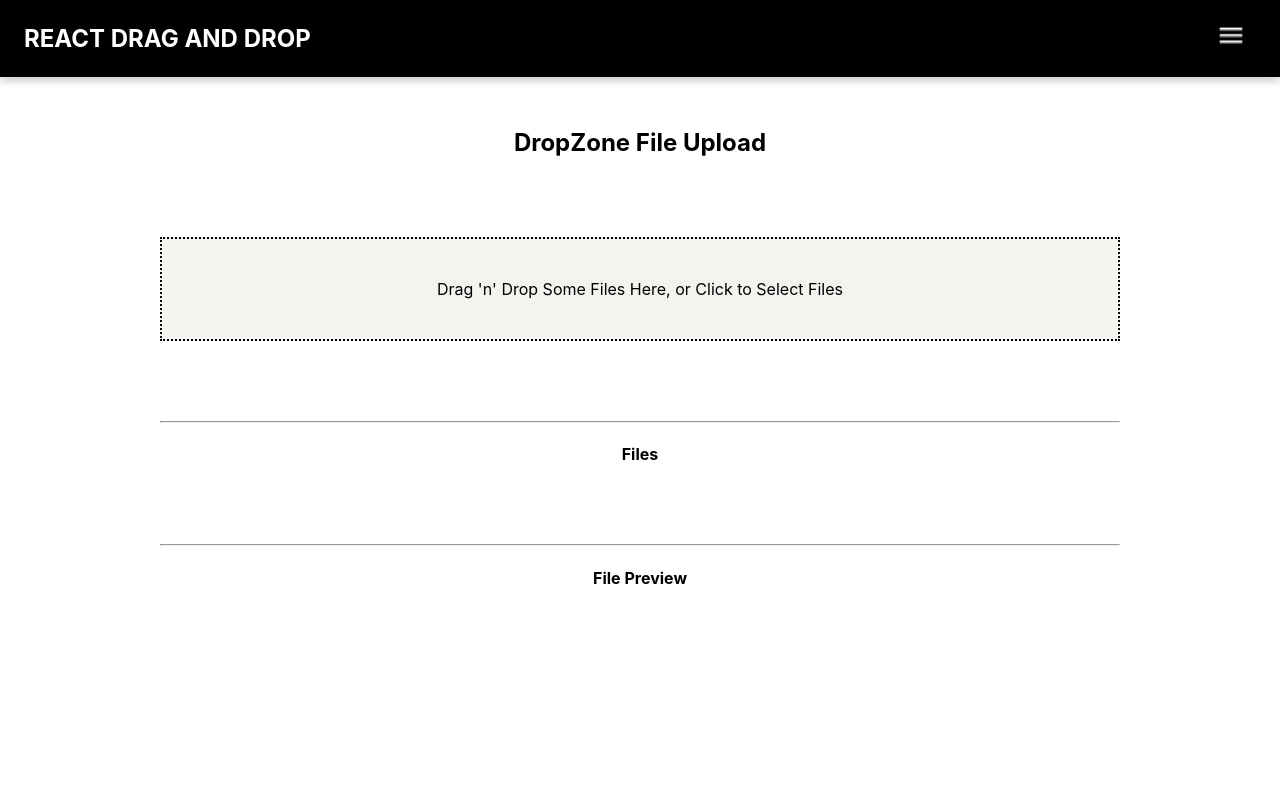
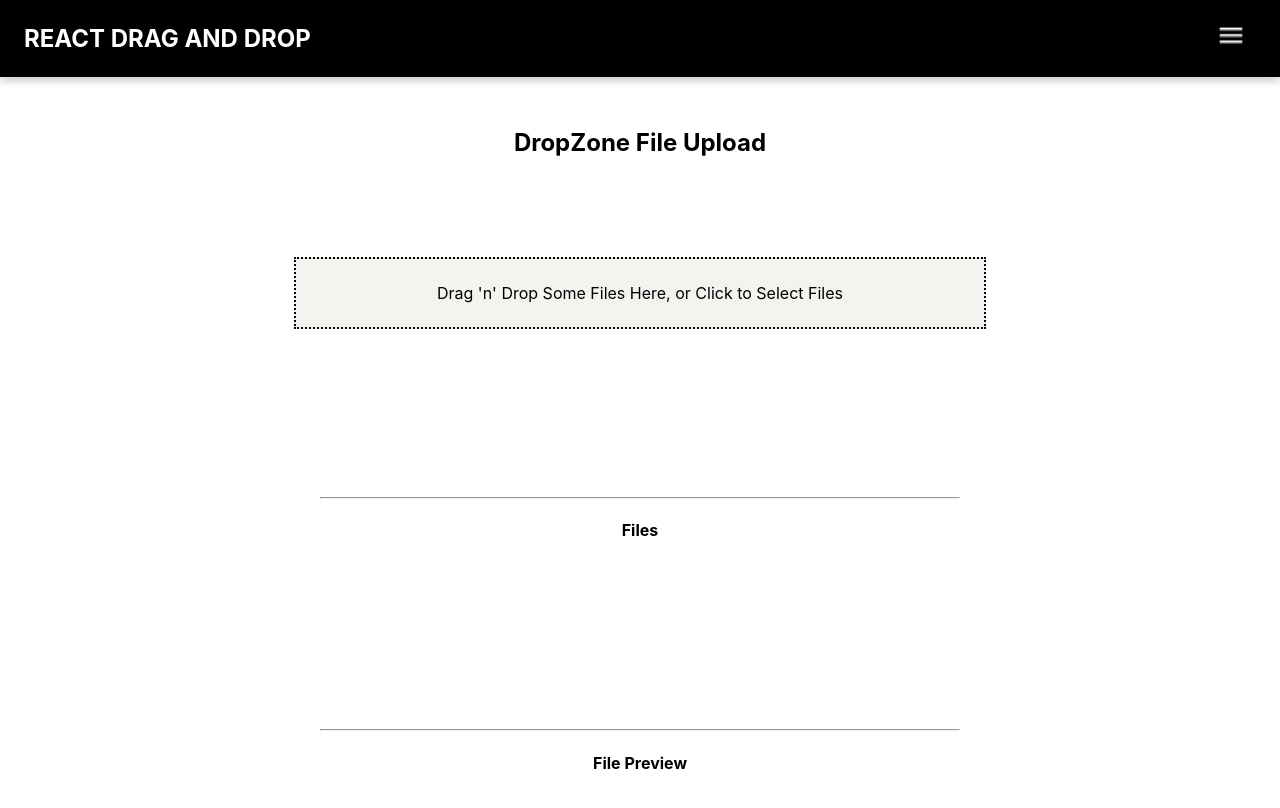
Before and after one commit to sleeplesseditor/DragAndDropFilesReact, a React (Create React App) app: page / in a window 1280 px wide. Shown: the top 808 px of the page. Built offline with nearby package versions, Linux system fonts and the light colour scheme.

Commit message:
File rejected status added

```diff
--- a/src/App.css
+++ b/src/App.css
@@ -61,10 +61,17 @@ li a {
 .dropzone-filelist,
 .dropzone-thumblist {
   margin: 5rem 10rem;
+  width: 50%;
 }
 
 .dropzone:hover {
   background-color: rgb(211, 211, 210);
+}
+
+.dropzone-container {
+  display: flex;
+  flex-direction: column;
+  align-items: center;
 }
 
 .dropzone-thumb {
@@ -96,7 +103,7 @@ li a {
   flex-wrap: wrap;
 }
 
-/* Sortbale HOC */
+/* Sortable HOC */
 .sortable-hoc-container {
   margin: 5rem 10rem;
   list-style: none;
--- a/src/components/DropZone.js
+++ b/src/components/DropZone.js
@@ -18,7 +18,7 @@ function DropZone() {
     //     acceptedFiles.forEach(file => reader.readAsBinaryString(file))
     // }, [])
 
-    const {acceptedFiles, getRootProps, getInputProps, isDragActive} = useDropzone({
+    const {acceptedFiles, getRootProps, getInputProps, isDragActive, isDragReject} = useDropzone({
         accept: 'image/*, .pdf, .doc',
         onDrop: acceptedFiles => {
             setImageFiles(acceptedFiles.map(file => Object.assign(file, {
@@ -55,14 +55,12 @@ function DropZone() {
 
     return (
         <React.Fragment>
-            <div>
+            <div className="dropzone-container">
                 <div {...getRootProps()} className="dropzone">
                     <input {...getInputProps()} className="dropzone-input"/>
-                    {
-                        isDragActive ?
-                        <p>Drop Your Files Here...</p> :
-                        <p>Drag 'n' Drop Some Files Here, or Click to Select Files</p>
-                    }
+                    {!isDragActive && 'Drag \'n\' Drop Some Files Here, or Click to Select Files'}
+                    {isDragActive && !isDragReject && "Drop Your Files Here..."}
+                    {isDragReject && "File Type Not Accepted, Sorry!"}
                 </div>
                 <div className="dropzone-filelist">
                     <hr />
--- a/src/components/Header/Header.css
+++ b/src/components/Header/Header.css
@@ -51,7 +51,7 @@
     transform: scale(1.2);
   }
 
-  @media (max-width: 1500px) {
+  @media (max-width: 100vw) {
     .Header {
       grid-template-areas: "logo burger" "nav nav";
     }
--- a/src/components/Header/Header.js
+++ b/src/components/Header/Header.js
@@ -10,7 +10,7 @@ export default function Header() {
   const [isSmallScreen, setIsSmallScreen] = useState(false);
 
   useEffect(() => {
-    const mediaQuery = window.matchMedia("(max-width: 1500px)");
+    const mediaQuery = window.matchMedia("(max-width: 100vw)");
     mediaQuery.addListener(handleMediaQueryChange);
     handleMediaQueryChange(mediaQuery);
 
@@ -53,7 +53,7 @@ export default function Header() {
                 style={{ textDecoration: 'none' }}
                 onClick={toggleNav}
             >
-                Sortable Higher Order Component
+                Sortable Higher Order Components
             </Link>
         </nav>
       </CSSTransition>
```
